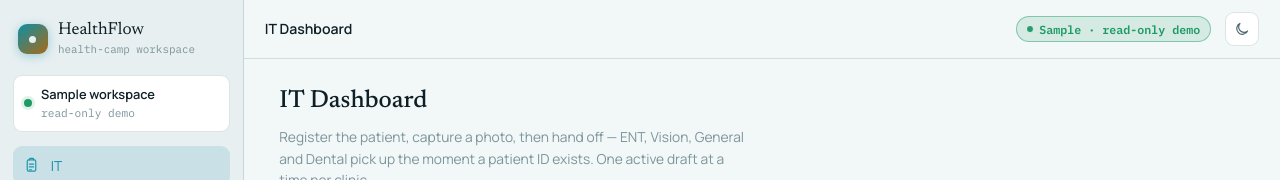
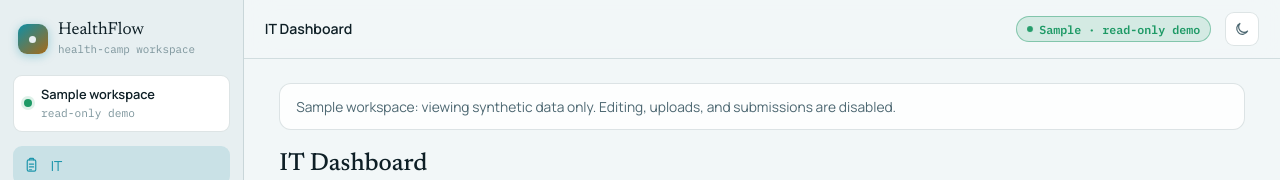
Before and after one commit to abheet19/HealthFlow, a React (Vite) app in the folder frontend/: page / in a window 1280 px wide. Both pictures are taken after a click on the button "View read-only demo". Shown: the top 180 px of the page. Built offline with nearby package versions, Linux system fonts and the light colour scheme; no server answers.

Commit message:
fix(demo): disable writes in sample workspace

```diff
--- a/frontend/src/components/AppShell.tsx
+++ b/frontend/src/components/AppShell.tsx
@@ -227,7 +227,14 @@ const AppShell: React.FC<AppShellProps> = ({ children }) => {
         </header>
 
         <main id="main-content" tabIndex={-1} className="hf-screen-area">
-          {children}
+          {demo && (
+            <p id="hf-demo-read-only" className="hf-read-only-notice" role="status">
+              Sample workspace: viewing synthetic data only. Editing, uploads, and submissions are disabled.
+            </p>
+          )}
+          <fieldset className="hf-demo-read-only-surface" disabled={demo} aria-describedby={demo ? "hf-demo-read-only" : undefined}>
+            {children}
+          </fieldset>
         </main>
       </div>
 
--- a/frontend/src/index.css
+++ b/frontend/src/index.css
@@ -398,6 +398,25 @@
 .hf-field textarea { resize: vertical; min-height: 3.6rem; line-height: 1.5; }
 .hf-field .hf-hint { font-size: .74rem; color: rgb(var(--hf-ink-faint)); }
 .hf-field input[readonly] { color: rgb(var(--hf-ink-dim)); cursor: default; }
+
+/* The public sample must be mechanically read-only as well as server-refused.
+   Keep page layout intact while the fieldset disables every form control below
+   the route shell; navigation and theme controls remain available in chrome. */
+.hf-demo-read-only-surface {
+  min-inline-size: 0;
+  margin: 0;
+  padding: 0;
+  border: 0;
+}
+.hf-read-only-notice {
+  margin: 0 0 1rem;
+  padding: .75rem 1rem;
+  border: 1px solid var(--hf-border);
+  border-radius: .75rem;
+  color: rgb(var(--hf-ink-dim));
+  background: var(--hf-surface-hi);
+  font-size: .86rem;
+}
 .hf-field.with-na { position: relative; }
 .hf-field.with-na input { padding-right: 3.1rem; }
 .hf-na-btn {
```
